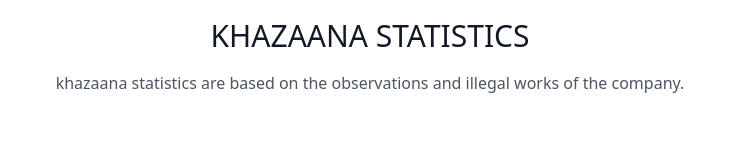
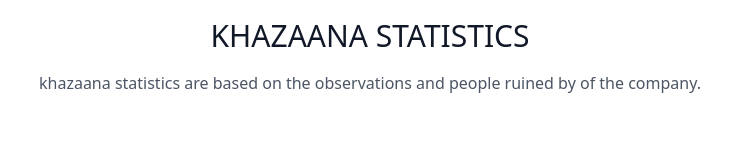
Before and after one commit to sahil19000/sahil19000.github.io, a plain HTML site: page index.html in a window 1280 px wide. Shown: the part 807-952 px from the top of the page, 270-1009 px from the left. Drawn offline with nearby package versions, Linux system fonts and the light colour scheme.

Commit message:
Update index.html

```diff
--- a/index.html
+++ b/index.html
@@ -52,7 +52,7 @@
         <div class="container px-5 py-24 mx-auto">
           <div class="flex flex-col text-center w-full mb-20">
             <h1 class="sm:text-3xl text-2xl font-medium title-font mb-4 text-gray-900">KHAZAANA STATISTICS</h1>
-            <p class="lg:w-2/3 mx-auto leading-relaxed text-base">khazaana statistics are based on the observations and illegal works of the company.</p>
+            <p class="lg:w-2/3 mx-auto leading-relaxed text-base">khazaana statistics are based on the observations and people ruined by of the company.</p>
           </div>
           <div class="flex flex-wrap -m-4 text-center">
             <div class="p-4 md:w-1/4 sm:w-1/2 w-full">
```
